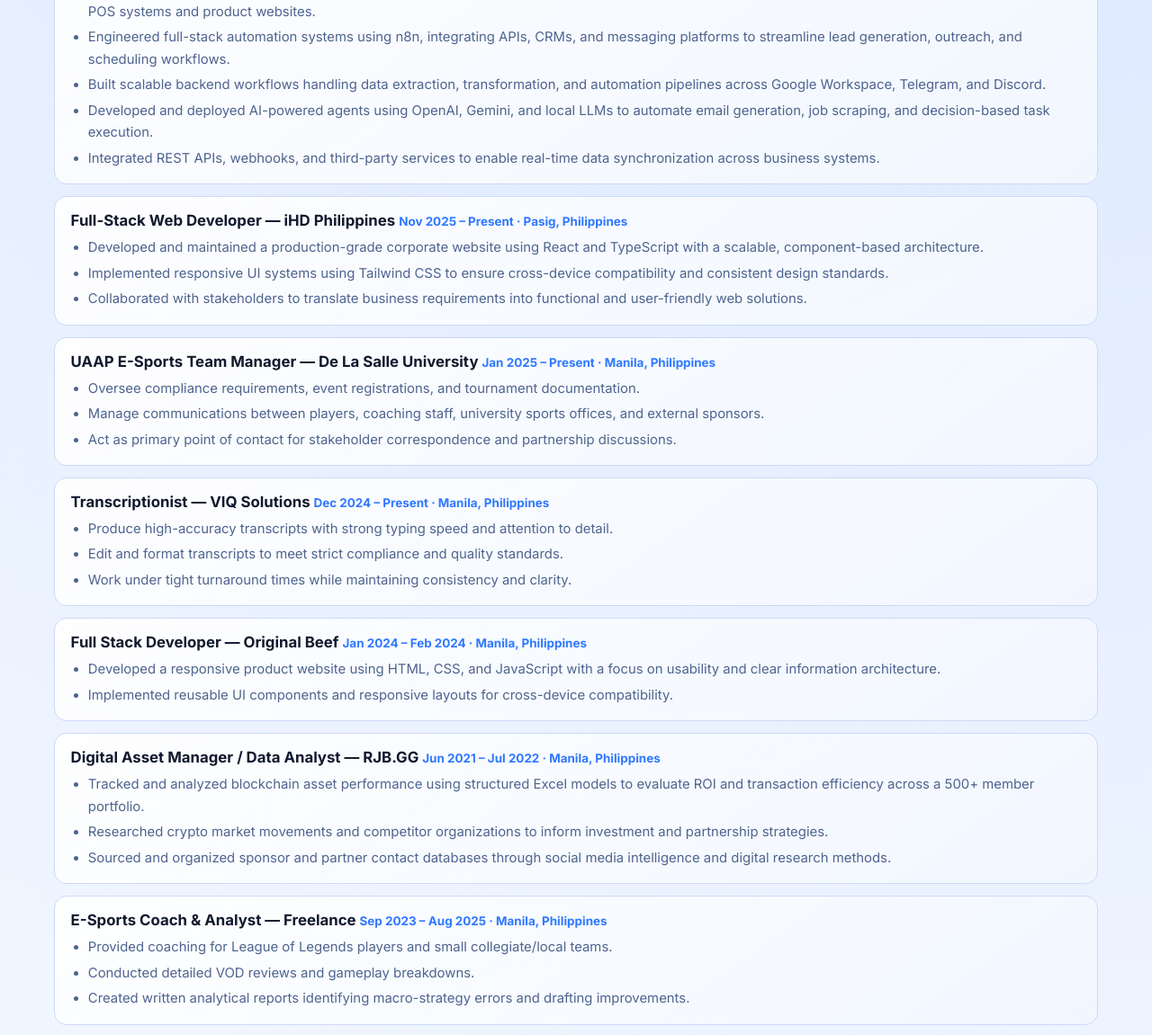
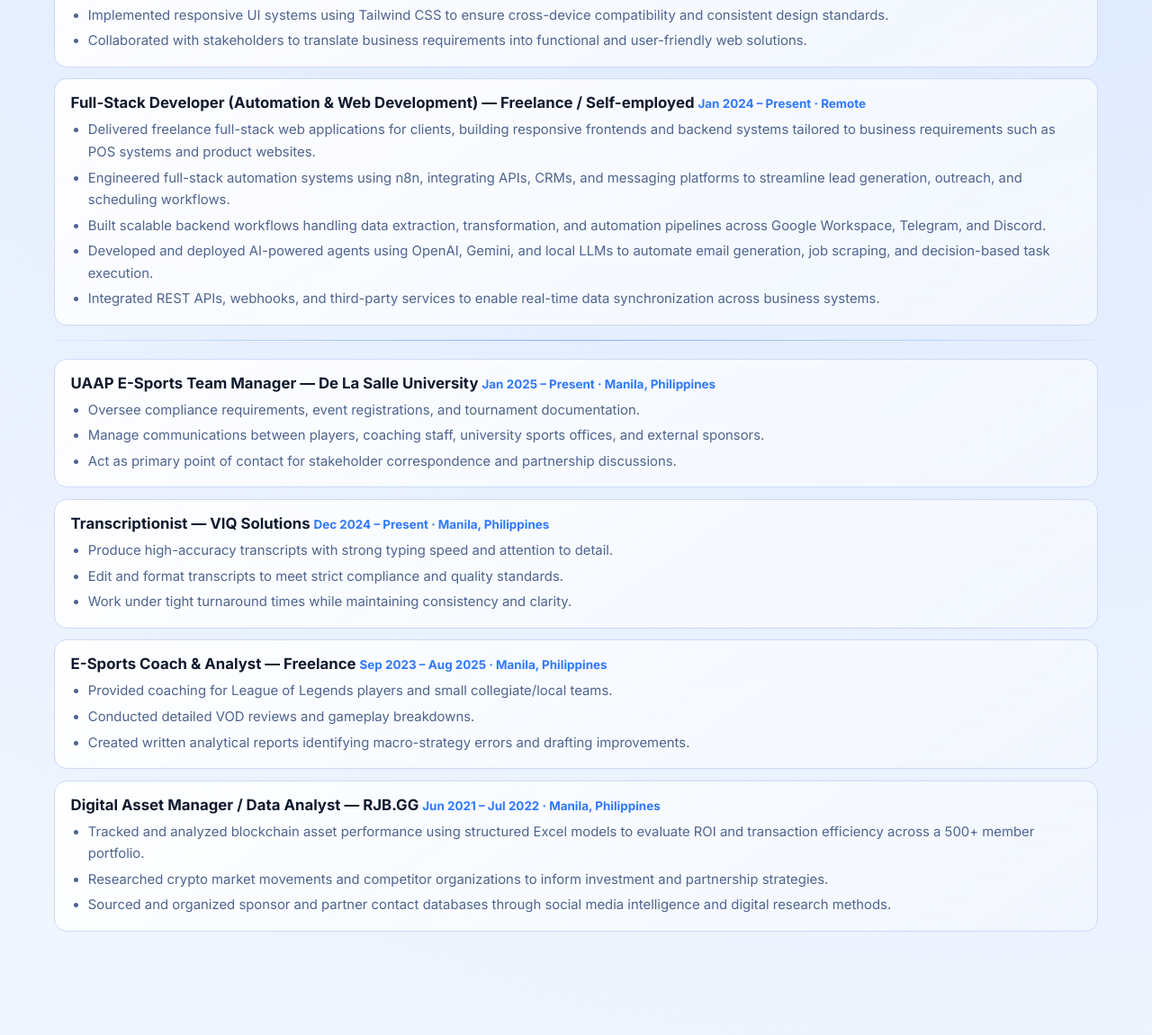
Before and after one commit to xezbeth-web/portfolio-br, a plain HTML site: page index.html in a window 1280 px wide. Shown: the part 2081-3232 px from the top of the page at 90% size. Drawn offline with Linux system fonts and the light colour scheme.

Commit message:
reordered exp

```diff
--- a/index.html
+++ b/index.html
@@ -139,6 +139,14 @@
             </ul>
           </article>
           <article class="card">
+            <h3>Full-Stack Web Developer &mdash; iHD Philippines <span>Nov 2025 &ndash; Present &middot; Pasig, Philippines</span></h3>
+            <ul class="exp-bullets">
+              <li>Developed and maintained a production-grade corporate website using React and TypeScript with a scalable, component-based architecture.</li>
+              <li>Implemented responsive UI systems using Tailwind CSS to ensure cross-device compatibility and consistent design standards.</li>
+              <li>Collaborated with stakeholders to translate business requirements into functional and user-friendly web solutions.</li>
+            </ul>
+          </article>
+          <article class="card">
             <h3>Full-Stack Developer (Automation &amp; Web Development) &mdash; Freelance / Self-employed <span>Jan 2024 &ndash; Present &middot; Remote</span></h3>
             <ul class="exp-bullets">
               <li>Delivered freelance full-stack web applications for clients, building responsive frontends and backend systems tailored to business requirements such as POS systems and product websites.</li>
@@ -148,14 +156,7 @@
               <li>Integrated REST APIs, webhooks, and third-party services to enable real-time data synchronization across business systems.</li>
             </ul>
           </article>
-          <article class="card">
-            <h3>Full-Stack Web Developer &mdash; iHD Philippines <span>Nov 2025 &ndash; Present &middot; Pasig, Philippines</span></h3>
-            <ul class="exp-bullets">
-              <li>Developed and maintained a production-grade corporate website using React and TypeScript with a scalable, component-based architecture.</li>
-              <li>Implemented responsive UI systems using Tailwind CSS to ensure cross-device compatibility and consistent design standards.</li>
-              <li>Collaborated with stakeholders to translate business requirements into functional and user-friendly web solutions.</li>
-            </ul>
-          </article>
+          <div class="experience-divider" aria-hidden="true"></div>
           <article class="card">
             <h3>UAAP E-Sports Team Manager &mdash; De La Salle University <span>Jan 2025 &ndash; Present &middot; Manila, Philippines</span></h3>
             <ul class="exp-bullets">
@@ -173,10 +174,11 @@
             </ul>
           </article>
           <article class="card">
-            <h3>Full Stack Developer &mdash; Original Beef <span>Jan 2024 &ndash; Feb 2024 &middot; Manila, Philippines</span></h3>
+            <h3>E-Sports Coach &amp; Analyst &mdash; Freelance <span>Sep 2023 &ndash; Aug 2025 &middot; Manila, Philippines</span></h3>
             <ul class="exp-bullets">
-              <li>Developed a responsive product website using HTML, CSS, and JavaScript with a focus on usability and clear information architecture.</li>
-              <li>Implemented reusable UI components and responsive layouts for cross-device compatibility.</li>
+              <li>Provided coaching for League of Legends players and small collegiate/local teams.</li>
+              <li>Conducted detailed VOD reviews and gameplay breakdowns.</li>
+              <li>Created written analytical reports identifying macro-strategy errors and drafting improvements.</li>
             </ul>
           </article>
           <article class="card">
@@ -185,14 +187,6 @@
               <li>Tracked and analyzed blockchain asset performance using structured Excel models to evaluate ROI and transaction efficiency across a 500+ member portfolio.</li>
               <li>Researched crypto market movements and competitor organizations to inform investment and partnership strategies.</li>
               <li>Sourced and organized sponsor and partner contact databases through social media intelligence and digital research methods.</li>
-            </ul>
-          </article>
-          <article class="card">
-            <h3>E-Sports Coach &amp; Analyst &mdash; Freelance <span>Sep 2023 &ndash; Aug 2025 &middot; Manila, Philippines</span></h3>
-            <ul class="exp-bullets">
-              <li>Provided coaching for League of Legends players and small collegiate/local teams.</li>
-              <li>Conducted detailed VOD reviews and gameplay breakdowns.</li>
-              <li>Created written analytical reports identifying macro-strategy errors and drafting improvements.</li>
             </ul>
           </article>
         </div>
--- a/styles.css
+++ b/styles.css
@@ -616,6 +616,13 @@ body.cursor-project .cursor-ring {
 
 .timeline .card {
   padding: 1rem 1.1rem;
+}
+
+.experience-divider {
+  height: 1px;
+  width: 100%;
+  margin: 0.2rem 0 0.45rem;
+  background: linear-gradient(90deg, rgba(47, 120, 255, 0.08), rgba(47, 120, 255, 0.55), rgba(47, 120, 255, 0.08));
 }
 
 .timeline h3 {
```
